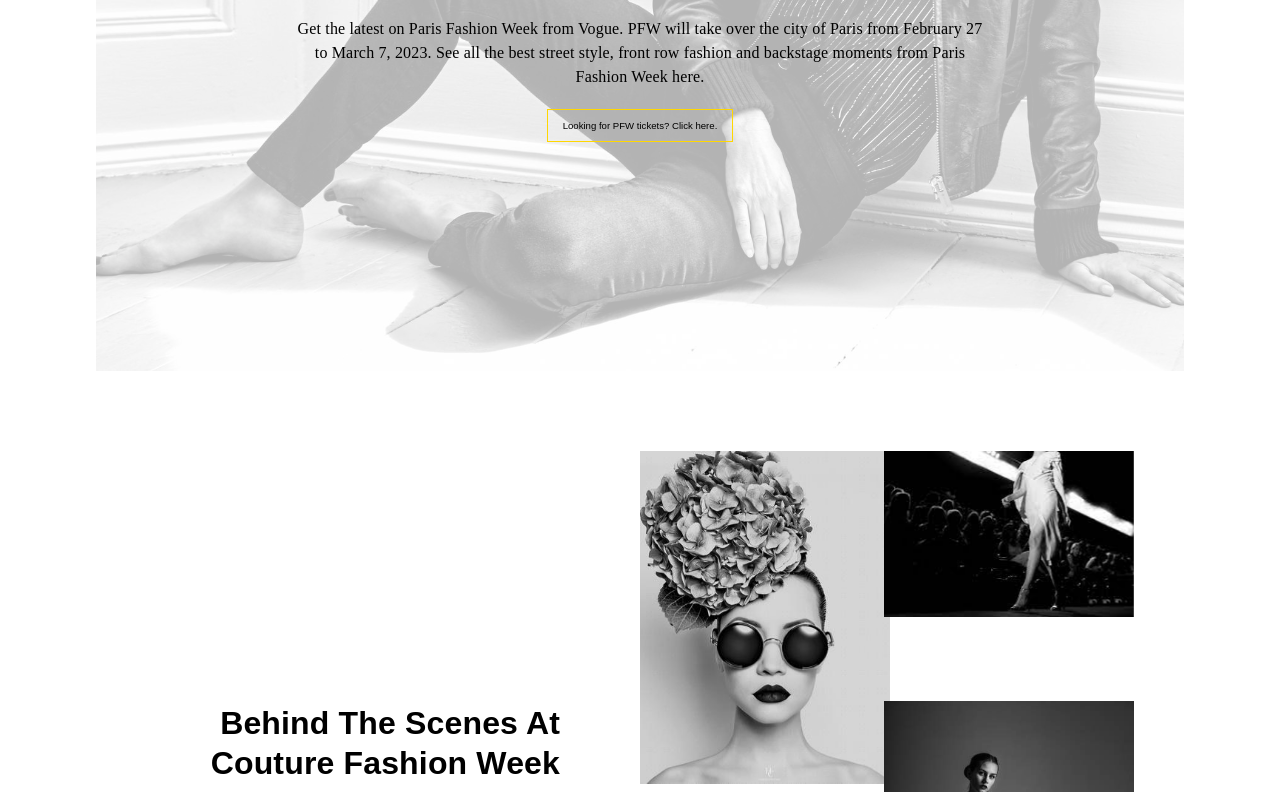
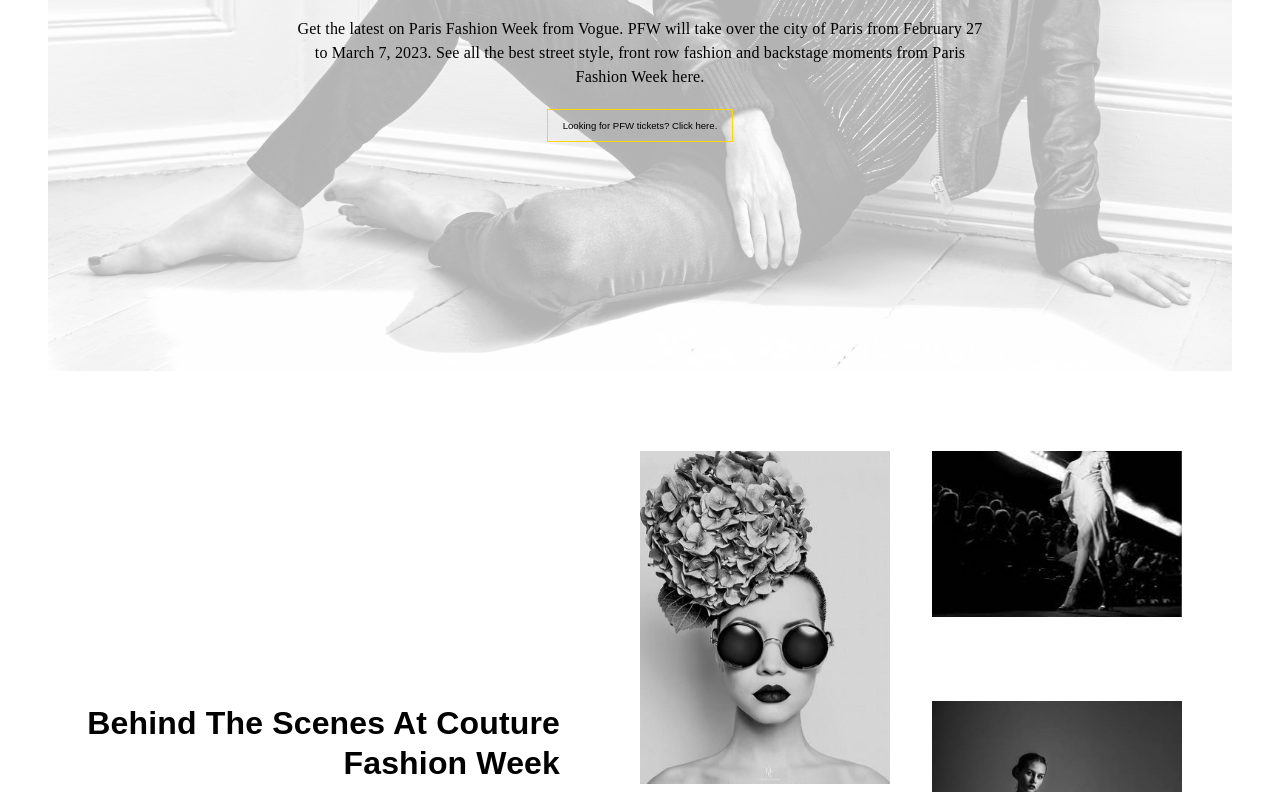
Before and after one commit to pernillasterner/technigo-news-site, a plain HTML site: page index.html in a window 1280 px wide. Shown: the part 502-1294 px from the top of the page. Drawn offline with Linux system fonts and the light colour scheme; a web font is replaced by a local one.

Commit message:
Change padding for header and main

```diff
--- a/style.css
+++ b/style.css
@@ -15,7 +15,7 @@ main,
 header {
   max-width: 1600px;
   margin: 0 auto;
-  padding: 0 6rem;
+  padding: 0 3rem;
   padding-bottom: 6rem;
 }
 
```
